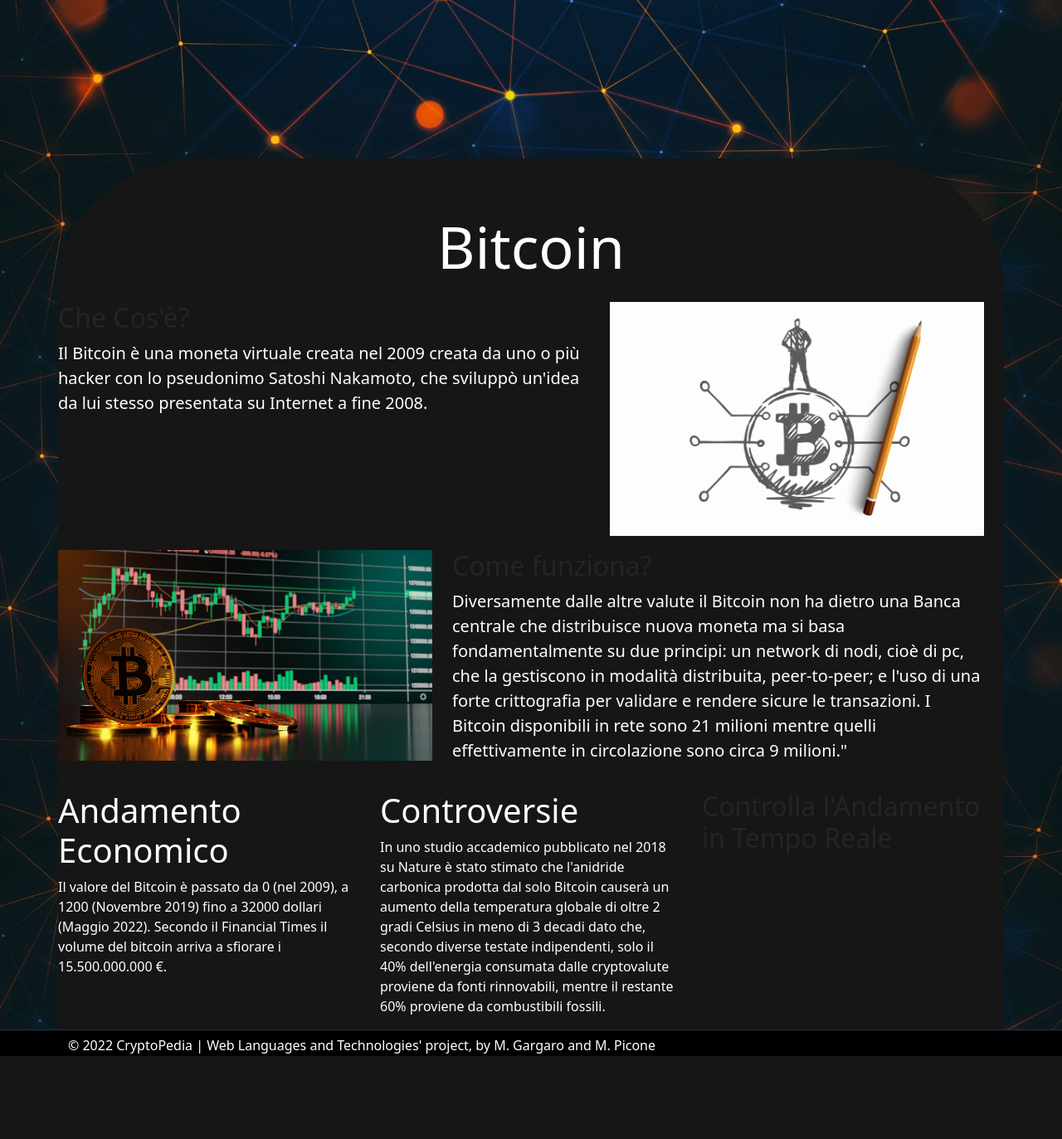
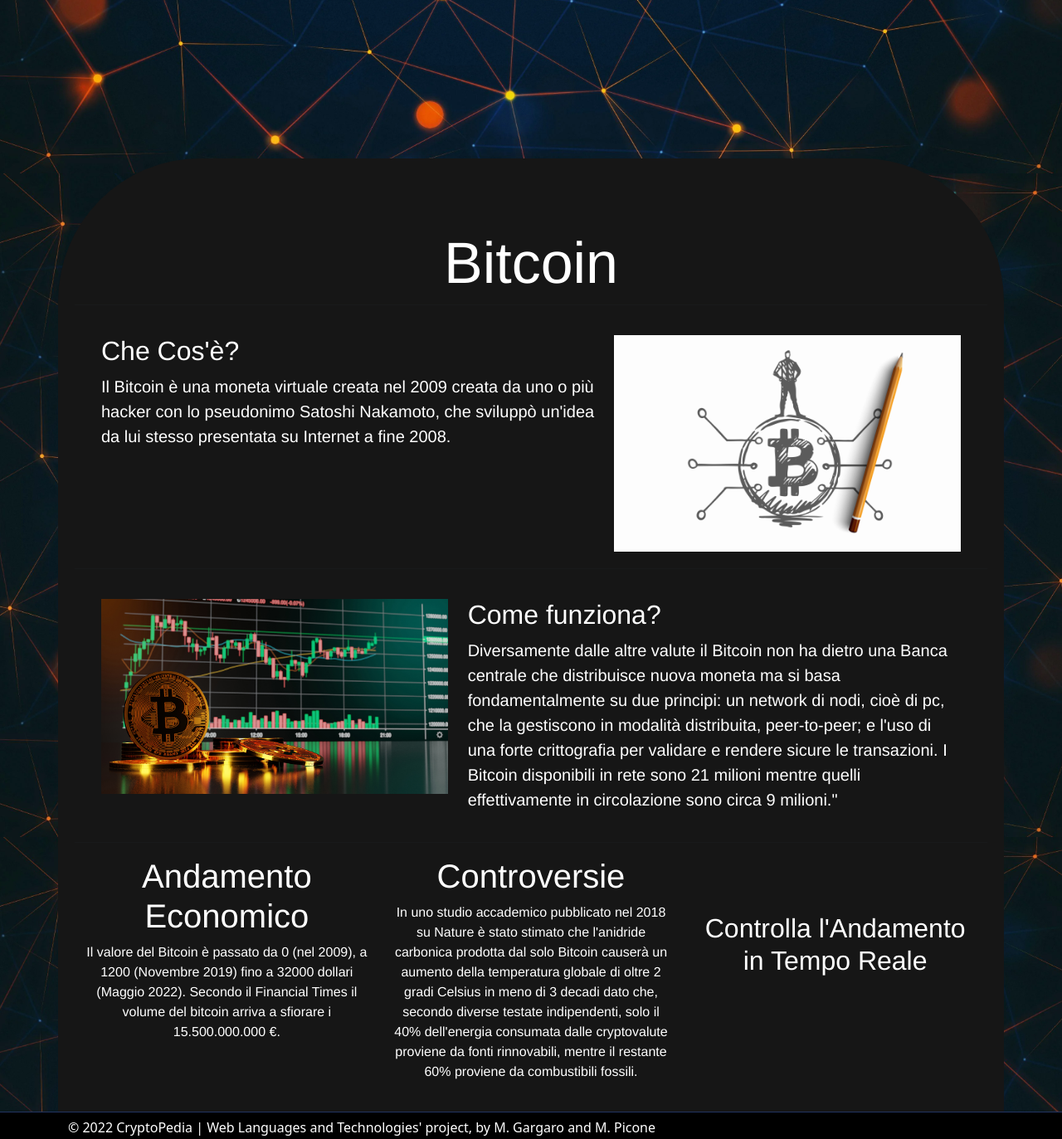
Before and after one commit to Pmax8/ProgettoLinguaggi, a PHP site: page /Crypto/Bitcoin.php in a window 1280 px wide. Shown: the part 591-1964 px from the top of the page at 83% size. Before the commit the page ends 1864 px from the top, so only its background shows below. Run offline with PHP 8.4, Linux system fonts and the light colour scheme.

Commit message:
Add files via upload

```diff
--- a/CryptoPedia 2.0/style.css
+++ b/CryptoPedia 2.0/style.css
@@ -46,6 +46,8 @@ p{
 
 #cryptotitle{
     font-size: 70px;
+    padding-top: 0;
+    font-family:'Franklin Gothic Medium', 'Arial Narrow', Arial, sans-serif;
 }
 
 #main-div{
@@ -98,6 +100,41 @@ p{
     padding-right: 0px;
 }
 
+#info-title{
+    color:white;
+    font-family:'Franklin Gothic Medium', 'Arial Narrow', Arial, sans-serif;
+}
+
+.row{
+    padding: 20px;
+    margin: 0;
+}
+
+#grid-title{
+    text-align: center;
+    font-family:'Franklin Gothic Medium', 'Arial Narrow', Arial, sans-serif;
+}
+
+#grid-info{
+    text-align: center;
+    font-family:'Franklin Gothic Medium', 'Arial Narrow', Arial, sans-serif;
+}
+
+#grid-link{
+    margin: auto;
+    padding-top: 20%;
+    text-align: center;
+    color: white;
+    font-family:'Franklin Gothic Medium', 'Arial Narrow', Arial, sans-serif;
+}
+
+#cryptoLogo{
+    max-width: 1000px;
+}
+
+#info{
+    font-family:'Franklin Gothic Medium', 'Arial Narrow', Arial, sans-serif;
+}
 
 
 
```
